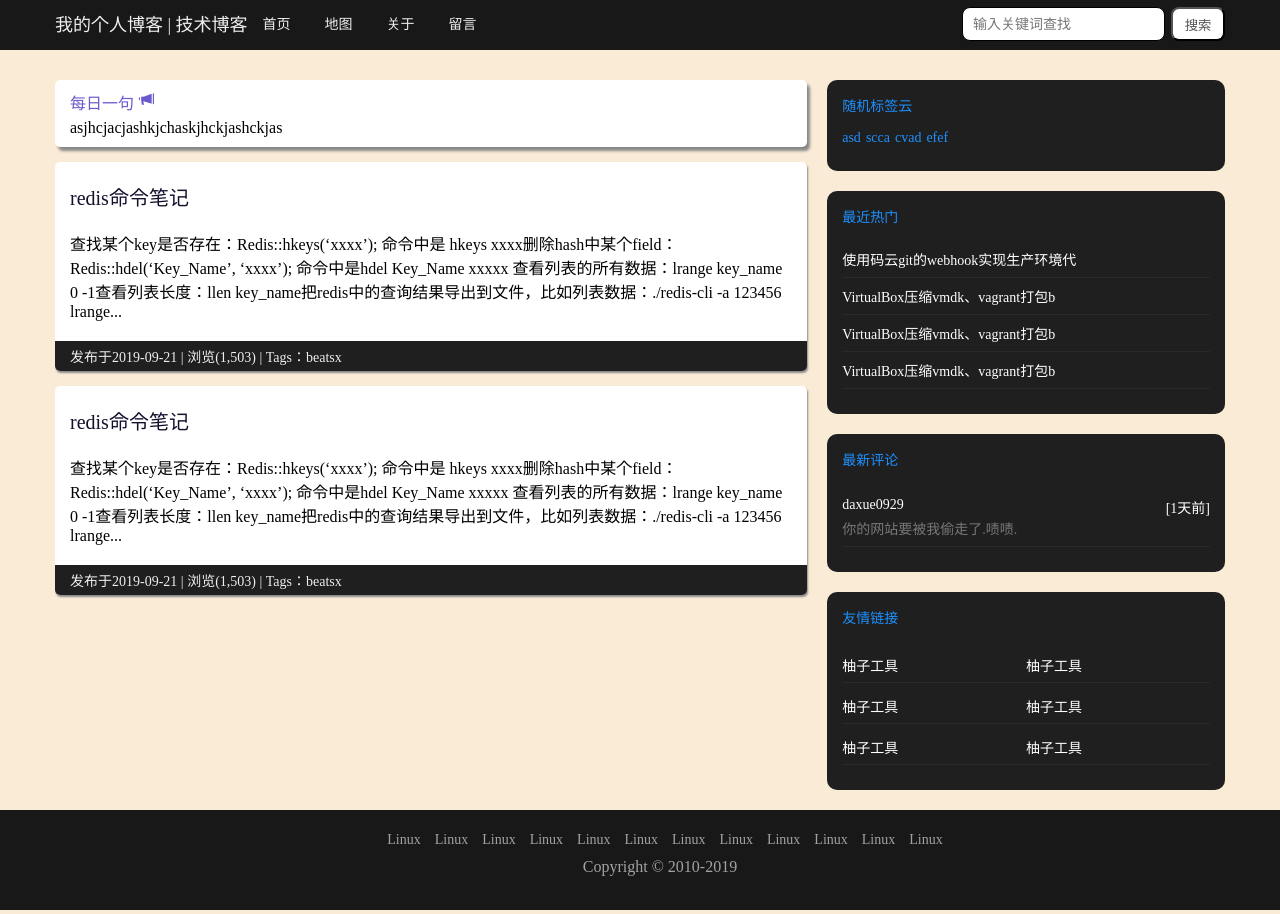
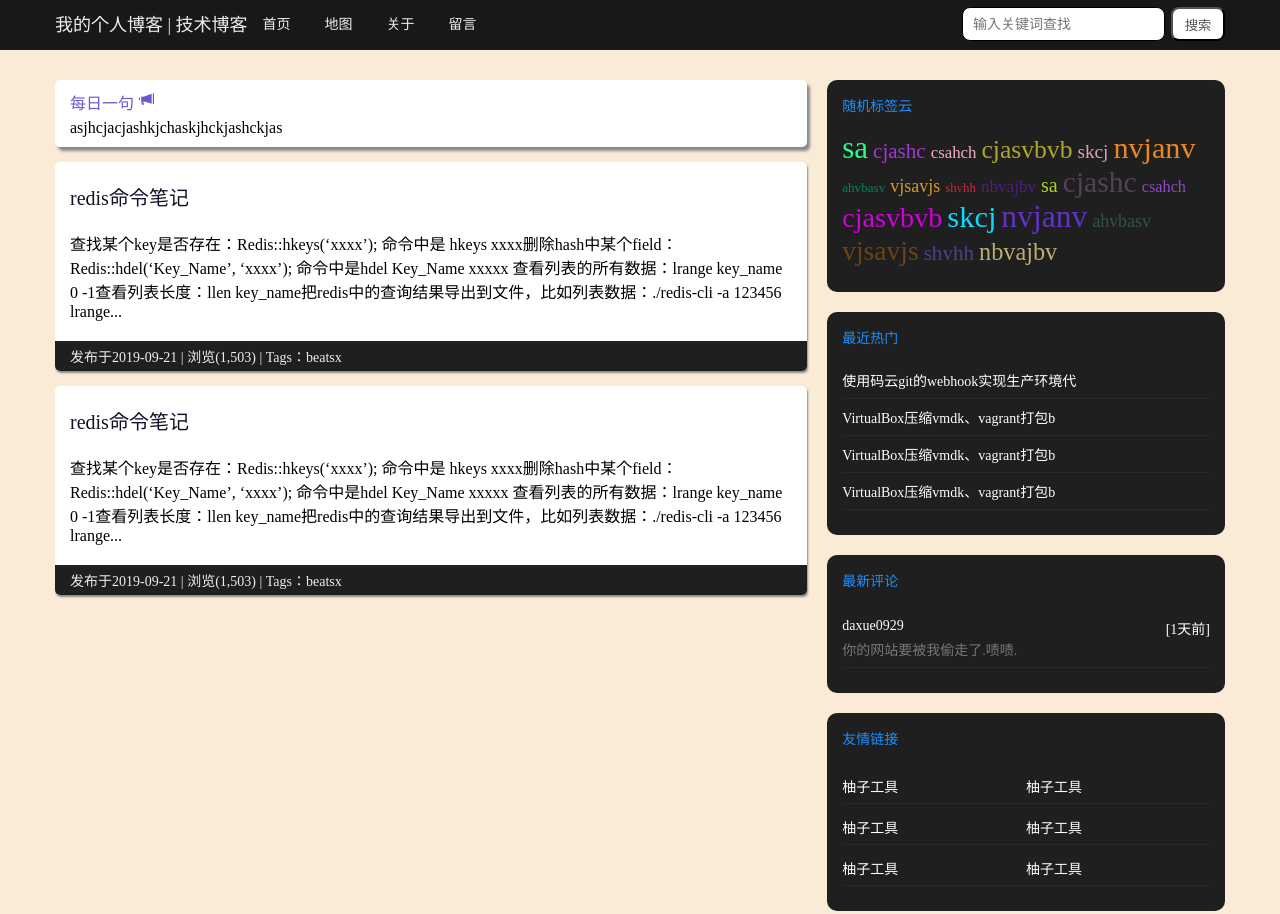
Before and after one commit to Curryzz/Curryblog, a website: page page/index.html in a window 1280 px wide. Shown: the top 914 px of the page. Drawn offline with nearby package versions, Linux system fonts and the light colour scheme.

Commit message:
随机标签云样式

```diff
--- a/page/css/base.css
+++ b/page/css/base.css
@@ -121,6 +121,7 @@ body{
     font-size: 14px;
     color: dodgerblue;
     margin-right: 5px;
+    display: inline-block;
 }
 
 .right_module ul li{
--- a/page/index.html
+++ b/page/index.html
@@ -57,12 +57,12 @@
             </div>
         </div>
         <div class="content_right">
-            <div class="right_module">
+            <div class="right_module" id="random_tags">
                 <div>随机标签云</div>
-                <a href="">asd</a>
-                <a href="">scca</a>
-                <a href="">cvad</a>
-                <a href="">efef</a>
+                <a href="" v-for="tag in tags" :style="{color:randomColor(),fontSize:randomSize()}">{{tag}}</a>
+<!--                <a href="">scca</a>-->
+<!--                <a href="">cvad</a>-->
+<!--                <a href="">efef</a>-->
             </div>
 
             <div class="right_module">
@@ -120,6 +120,7 @@
         </ul>
         <p>Copyright © 2010-2019</p>
     </footer>
+    <script src="./js/base.js"></script>
     <script src="./js/index.js"></script>
 </body>
 </html>
--- /dev/null
+++ b/page/js/base.js
@@ -0,0 +1,26 @@
+
+var randomTags =  new Vue({
+    el:'#random_tags',
+    data:{
+        tags:["sa","cjashc","csahch","cjasvbvb","skcj","nvjanv","ahvbasv","vjsavjs","shvhh","nbvajbv","sa","cjashc","csahch","cjasvbvb","skcj","nvjanv","ahvbasv","vjsavjs","shvhh","nbvajbv"]
+    },
+    computed: {
+        randomColor:function () {
+            return function () {
+                var red = Math.floor(Math.random()*255);
+                var green = Math.floor(Math.random()*255);
+                var blue = Math.floor(Math.random()*255);
+                return "rgb("+ red +", "+ green +", "+ blue +")";
+            }
+        },
+        randomSize:function () {
+            return function () {
+                var size = (Math.random()*20 + 12) +'px';
+                return size;
+            }
+        }
+    },
+    created:function () {
+
+    }
+})
```
